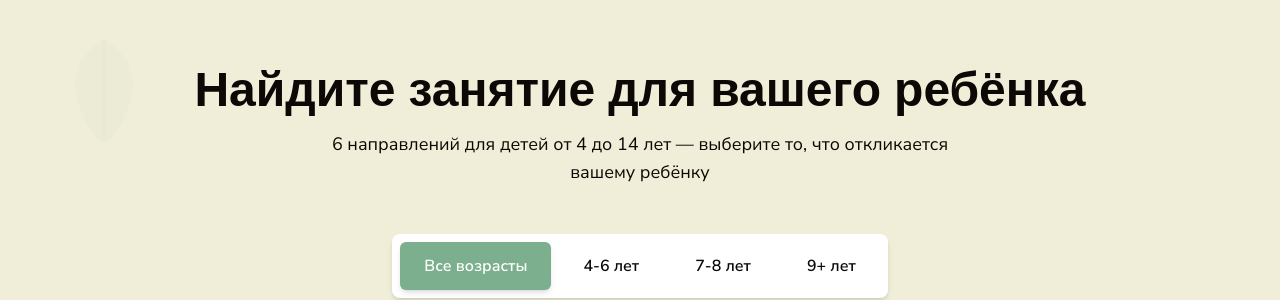
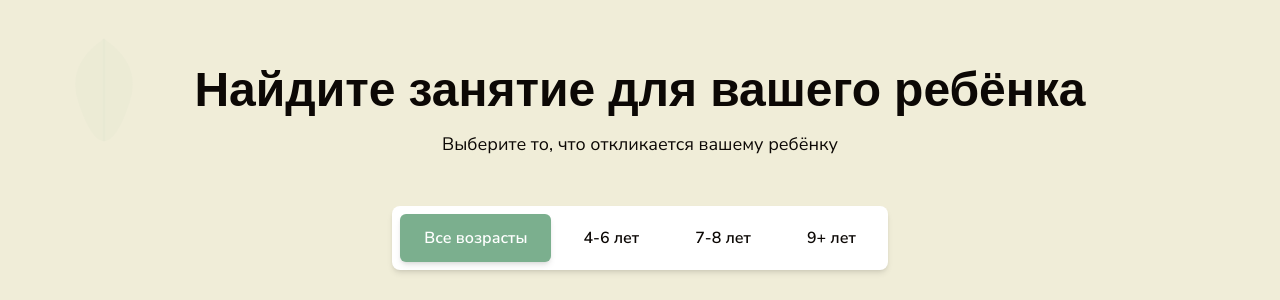
Before and after one commit to 200288btm-wq/akademiya-pandy, a React (Vite) app: page / in a window 1280 px wide. Shown: the part 980-1280 px from the top of the page. Built offline with nearby package versions, Linux system fonts and the light colour scheme.

Commit message:
Add files via upload

```diff
--- a/src/app/components/home/ProgramsSection.tsx
+++ b/src/app/components/home/ProgramsSection.tsx
@@ -36,7 +36,7 @@ export function ProgramsSection() {
             Найдите занятие для вашего ребёнка
           </h2>
           <p className="font-['Nunito_Sans',sans-serif] text-lg text-[#0c0805] max-w-2xl mx-auto">
-            6 направлений для детей от 4 до 14 лет — выберите то, что откликается вашему ребёнку
+            Выберите то, что откликается вашему ребёнку
           </p>
         </div>
 
```
